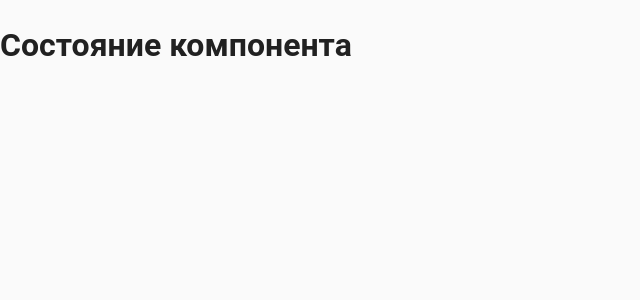
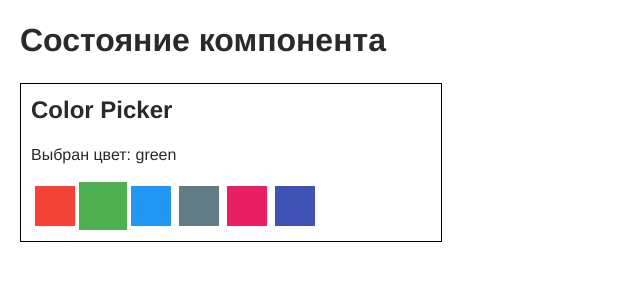
Before and after one commit to baschenko/goit_react_lessons, a React (Create React App) app: page / in a window 1280 px wide. Shown: the top 300 px of the page, without its empty margins (0-640 px from the left). Built offline with nearby package versions, Linux system fonts and the light colour scheme.

Commit message:
add ColorPicker

```diff
--- a/src/components/App/App.jsx
+++ b/src/components/App/App.jsx
@@ -1,22 +1,25 @@
-import Counter from 'components/Counter/Counter';
+// import Counter from 'components/Counter/Counter';
+import ColorPicker from 'components/ColorPicker';
+// import Dropdown from 'components/Dropdown/Dropdown';
 import React from 'react';
 
-// const colorPickerOption = [
-//   { label: 'red', color: '#F44336' },
-//   { label: 'green', color: '#4CAF50' },
-//   { label: 'blue', color: '#2196F3' },
-//   { label: 'grey', color: '#607D86' },
-//   { label: 'pink', color: '#E91E63' },
-//   { label: 'indigo', color: '#3F51B5' },
+const colorPickerOption = [
+  { label: 'red', color: '#F44336' },
+  { label: 'green', color: '#4CAF50' },
+  { label: 'blue', color: '#2196F3' },
+  { label: 'grey', color: '#607D86' },
+  { label: 'pink', color: '#E91E63' },
+  { label: 'indigo', color: '#3F51B5' },
 
-// ];
+];
 
 const App = () => {
   return (
     <>
       <h1>Состояние компонента</h1>
       {/* <Counter /> */}
-
+      {/* <Dropdown/> */}
+      <ColorPicker options={colorPickerOption} />
     </>
   );
 };
--- /dev/null
+++ b/src/components/ColorPicker/ColorPicker.css
@@ -0,0 +1,24 @@
+.ColorPicker {
+  width: 400px;
+  padding: 10px;
+  border: 1px solid black;
+}
+
+.ColorPicker__title {
+  line-height: 1.3;
+}
+
+.ColorPicker__option {
+  display: inline-block;
+  width: 40px;
+  height: 40px;
+  margin: 4px;
+  border: none;
+  outline: none;
+  cursor: pointer;
+  transition: transform 250ms linear;
+}
+
+.ColorPicker__option--active {
+  transform: scale(1.2);
+}
--- /dev/null
+++ b/src/components/ColorPicker/ColorPicker.jsx
@@ -0,0 +1,47 @@
+import React, { Component } from 'react';
+import './ColorPicker.css';
+
+class ColorPicker extends Component {
+  state = {
+    activeOptionIdx: 1,
+  };
+
+  setActiveIdx = index => {
+    this.setState({ activeOptionIdx: index });
+  };
+
+  makeOptionClassName = index => {
+    const optionClasses = ['ColorPicker__option'];
+
+    if (index === this.state.activeOptionIdx) {
+      optionClasses.push('ColorPicker__option--active');
+    }
+    return optionClasses.join(' ');
+  };
+
+  render() {
+      const { activeOptionIdx } = this.state;
+      const { options } = this.props;
+
+
+      const { label } = options[activeOptionIdx];
+    return (
+      <div className="ColorPicker">
+        <h2 className="ColorPicker__title">Color Picker</h2>
+        <p>Выбран цвет: {label} </p>
+        <div>
+          {options.map(({ label, color }, index) => (
+            <button
+              key={label}
+              className={this.makeOptionClassName(index)}
+              style={{ backgroundColor: color }}
+              onClick={() => this.setActiveIdx(index)}
+            ></button>
+          ))}
+        </div>
+      </div>
+    );
+  }
+}
+
+export default ColorPicker;
--- /dev/null
+++ b/src/components/ColorPicker/index.js
@@ -0,0 +1 @@
+export { default } from './ColorPicker';
--- /dev/null
+++ b/src/components/Dropdown/Dropdown.css
@@ -0,0 +1,17 @@
+.Dropdown {
+  position: relative;
+  width: 400px;
+  padding: 20px;
+  border: 1px solid black;
+}
+
+.Dropdown__menu {
+  position: absolute;
+  top: 100%;
+  left: 0;
+  width: 100%;
+  padding: 20px;
+  text-align: center;
+  background-color: teal;
+  color: white;
+}
--- /dev/null
+++ b/src/components/Dropdown/index.js
@@ -0,0 +1 @@
+export { default } from "./Dropdown";
--- a/src/index.css
+++ b/src/index.css
@@ -1,32 +1,28 @@
-@import-normalize;
-
-:root {
-  --color-white: #ffffff;
-  --color-black: #010101;
-  --color-green: #4caf50;
-  --color-red: #f44336;
-  --color-blue: #2196f3;
-  --color-primary-text: #212121;
-  --color-secondary-text: #757575;
+body {
+  margin: 0;
+  padding: 20px;
+  background-color: #fff;
+  color: #2a2a2a;
+  line-height: 1.3;
+  font-family: 'Helvetica Neue', -apple-system, BlinkMacSystemFont, 'Segoe UI',
+    Roboto, Oxygen, Ubuntu, Cantarell, 'Open Sans', sans-serif;
 }
 
-* {
-  box-sizing: border-box;
+img {
+  display: block;
+  max-width: 100%;
+  height: auto;
 }
 
-body {
-  min-height: 100vh;
-  margin: 0;
-  font-family: 'Roboto', -apple-system, BlinkMacSystemFont, 'Segoe UI', 'Oxygen', 'Ubuntu',
-    'Cantarell', 'Fira Sans', 'Droid Sans', 'Helvetica Neue', sans-serif;
-  -webkit-font-smoothing: antialiased;
-  -moz-osx-font-smoothing: grayscale;
-  color: var(--color-primary-text);
-  line-height: 1.5;
-  background-color: #fafafa;
-  scroll-behavior: smooth;
+h1,
+h2,
+h3,
+h4,
+h5,
+h6 {
+  margin-top: 0;
 }
 
-code {
-  font-family: source-code-pro, Menlo, Monaco, Consolas, 'Courier New', monospace;
+p {
+  margin-top: 0;
 }
```
Also changed, not shown: src/components/Dropdown/Dropdown.js (+43 -4 lines).
